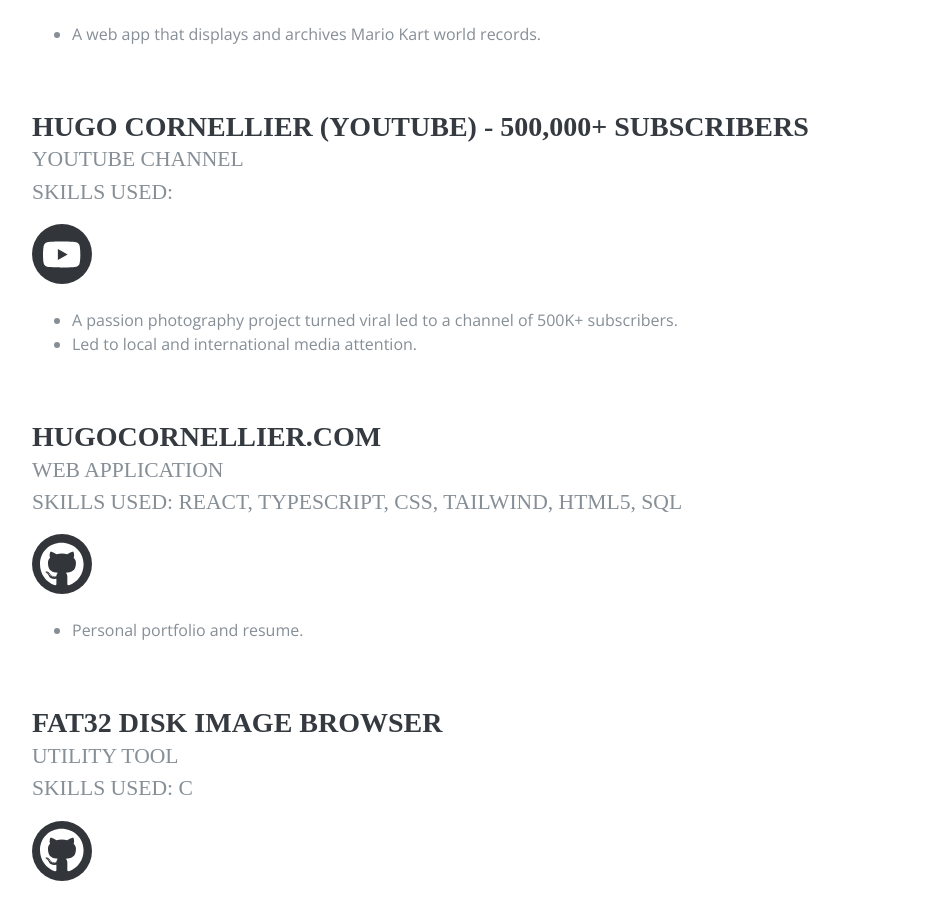
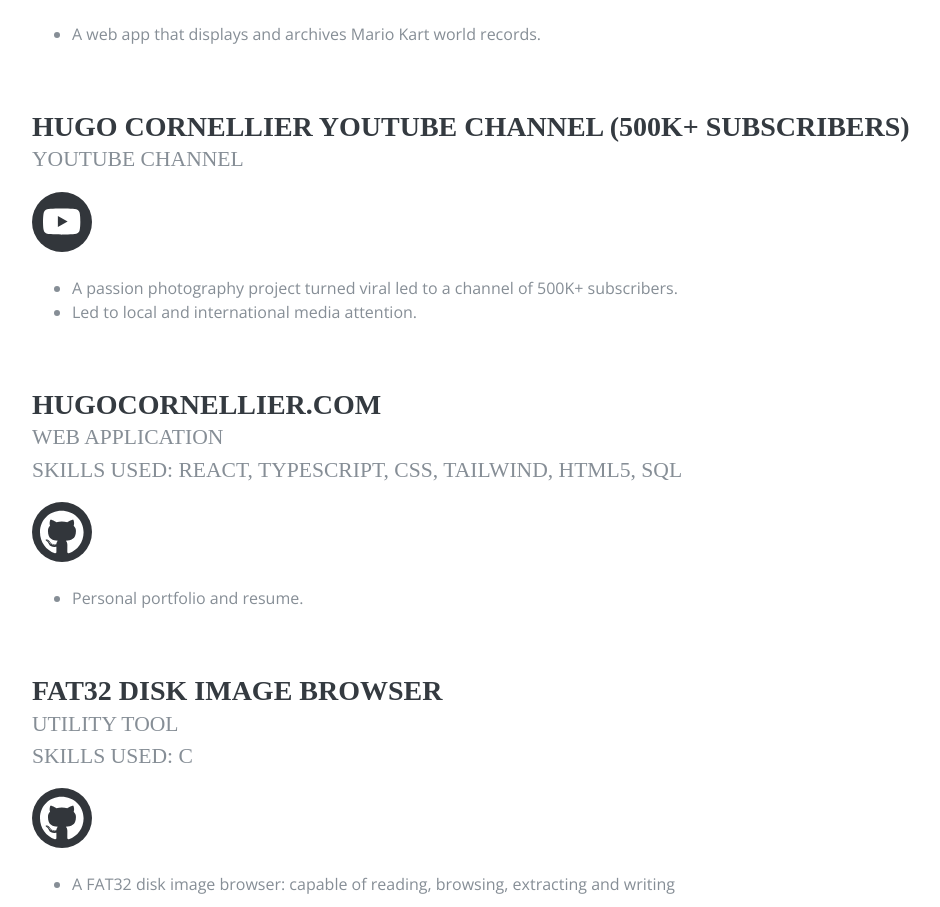
Before and after one commit to hugocornellier/hugocornellier.com, a React (Create React App) app in the folder frontend/: page / in a window 1280 px wide. Shown: the part 4439-5346 px from the top of the page, without its empty margins (288-1228 px from the left). Built offline with nearby package versions, Linux system fonts and the light colour scheme; no server answers; a web font is replaced by a local one.

Commit message:
Minor fixes: Broken project link. Remove skills when null. Distributions should be distribution.

```diff
--- a/frontend/src/component/Projects.tsx
+++ b/frontend/src/component/Projects.tsx
@@ -6,7 +6,7 @@ import { faGithub, faYoutube, IconDefinition } from "@fortawesome/free-brands-sv
 interface Project {
     title: string;
     type: string;
-    skills: string;
+    skills: string | null;
     githubLink: string | null;
     ytLink: string | null;
     playLink: string | null;
@@ -29,7 +29,14 @@ const ProjectItem: React.FC<ProjectItemProps> = ({ project }) => {
         <div className="resume-item d-flex flex-column flex-md-row mb-5">
             <div className="resume-content mr-auto">
                 <h3 className="mb-0 w-full">{title}</h3>
-                <div className="subheading mb-3 block w-full">{type}<br /> Skills Used: {skills}</div>
+                <div className="subheading mb-3 block w-full">
+                    {type}
+                    {skills && (
+                        <>
+                            <br/> Skills Used: {skills}
+                        </>
+                    )}
+                </div>
                 <div className="d-flex flex-row project-icons">
                     {socialLinks.map((link, index) => (
                         link.link && (
@@ -65,12 +72,12 @@ const Projects: React.FC = () => {
             ]
         },
         {
-            title: "Hugo Cornellier (YouTube) - 500,000+ Subscribers",
+            title: "Hugo Cornellier YouTube Channel (500K+ Subscribers)",
             type: "YouTube Channel",
             skills: "",
             githubLink: null,
             playLink: null,
-            ytLink: "https://youtube.com/hugocornellie",
+            ytLink: "https://youtube.com/hugocornellier",
             description: [
                 "A passion photography project turned viral led to a channel of 500K+ subscribers. ",
                 "Led to local and international media attention. "
--- a/frontend/src/component/Terminal.tsx
+++ b/frontend/src/component/Terminal.tsx
@@ -10,7 +10,7 @@ const TerminalComponent = () => {
             strings: [
                 `My name is Hugo Cornellier, and I am a passionate and driven full-stack developer.
                 <br/><br/>
-                While at Off-Grid Distributions and Bulletproof, I’ve built my web development skills using technologies
+                While at Off-Grid Distribution and Bulletproof Solutions, I’ve built my web development skills using technologies
                 such as React, TypeScript, HTML5/CSS, along with libraries such as Tailwind. I am well-versed in both
                 SQL and NoSQL, particularly MongoDB. I have strong communication skills, and I work well collaboratively
                 or independently.
```
